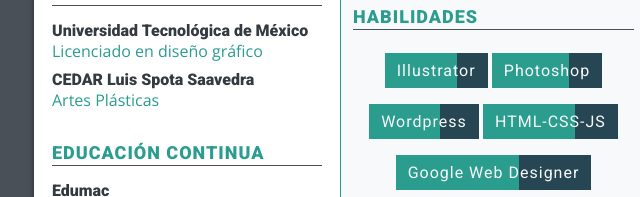
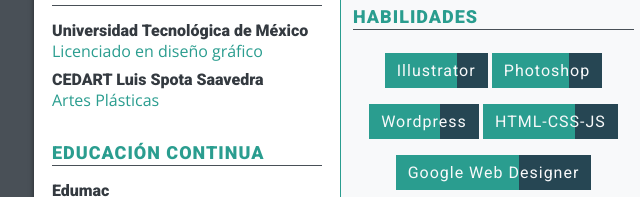
Before and after one commit to manolecks/portafolio, a plain HTML site: page cv/index.html in a window 1280 px wide. Shown: the part 545-742 px from the top of the page, 300-940 px from the left. Drawn offline with nearby package versions, Linux system fonts and the light colour scheme.

Commit message:
Update index.html
modificación al cv

```diff
--- a/cv/index.html
+++ b/cv/index.html
@@ -41,7 +41,7 @@
             <ul class="list__items study">
                 <li><p>Universidad Tecnológica de México <br/><span>Licenciado en diseño gráfico</span></p>
                 </li>
-                <li><p>CEDAR Luis Spota Saavedra <br/><span>Artes Plásticas</span></p></li>
+                <li><p>CEDART Luis Spota Saavedra <br/><span>Artes Plásticas</span></p></li>
 
             </ul>
         </div>
```
